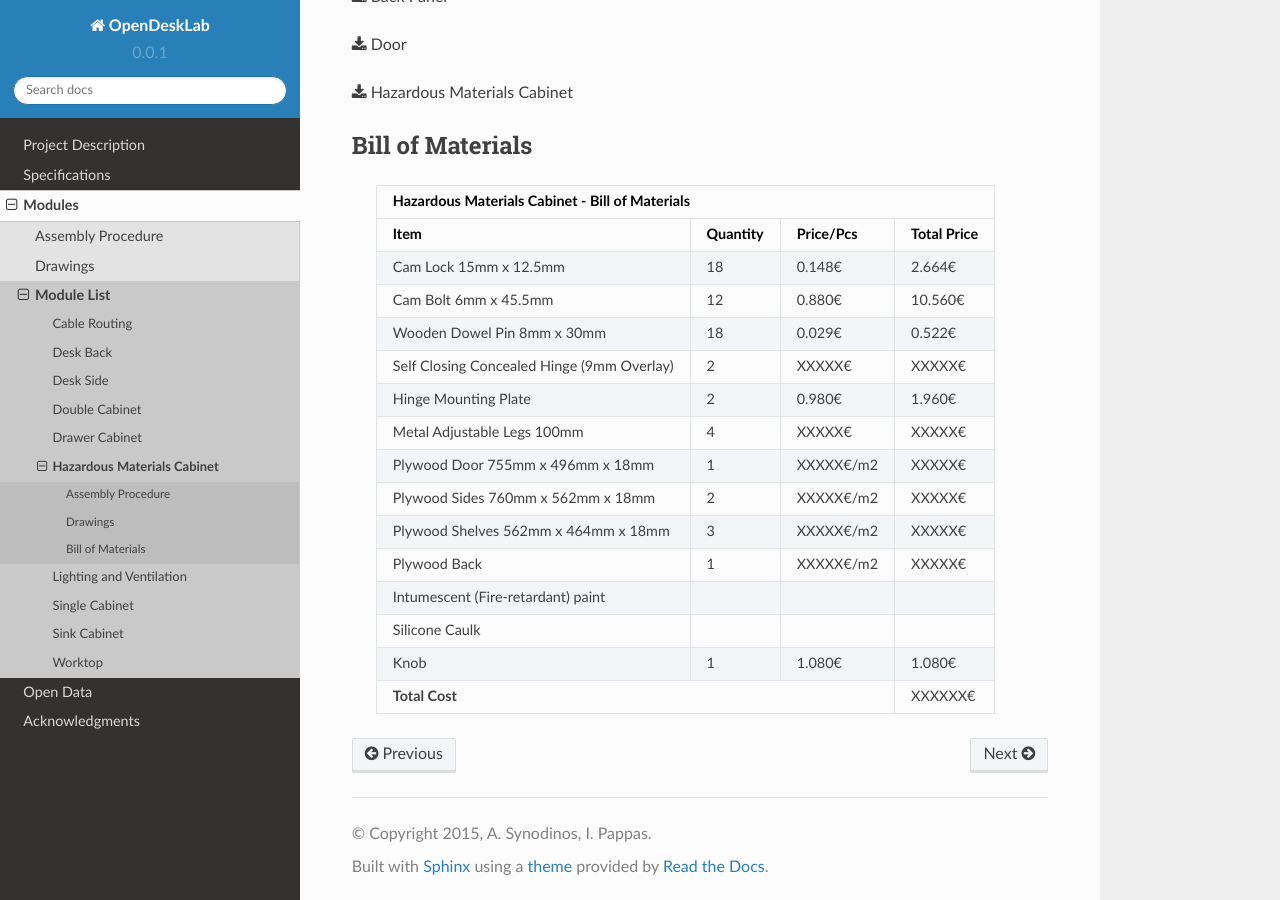
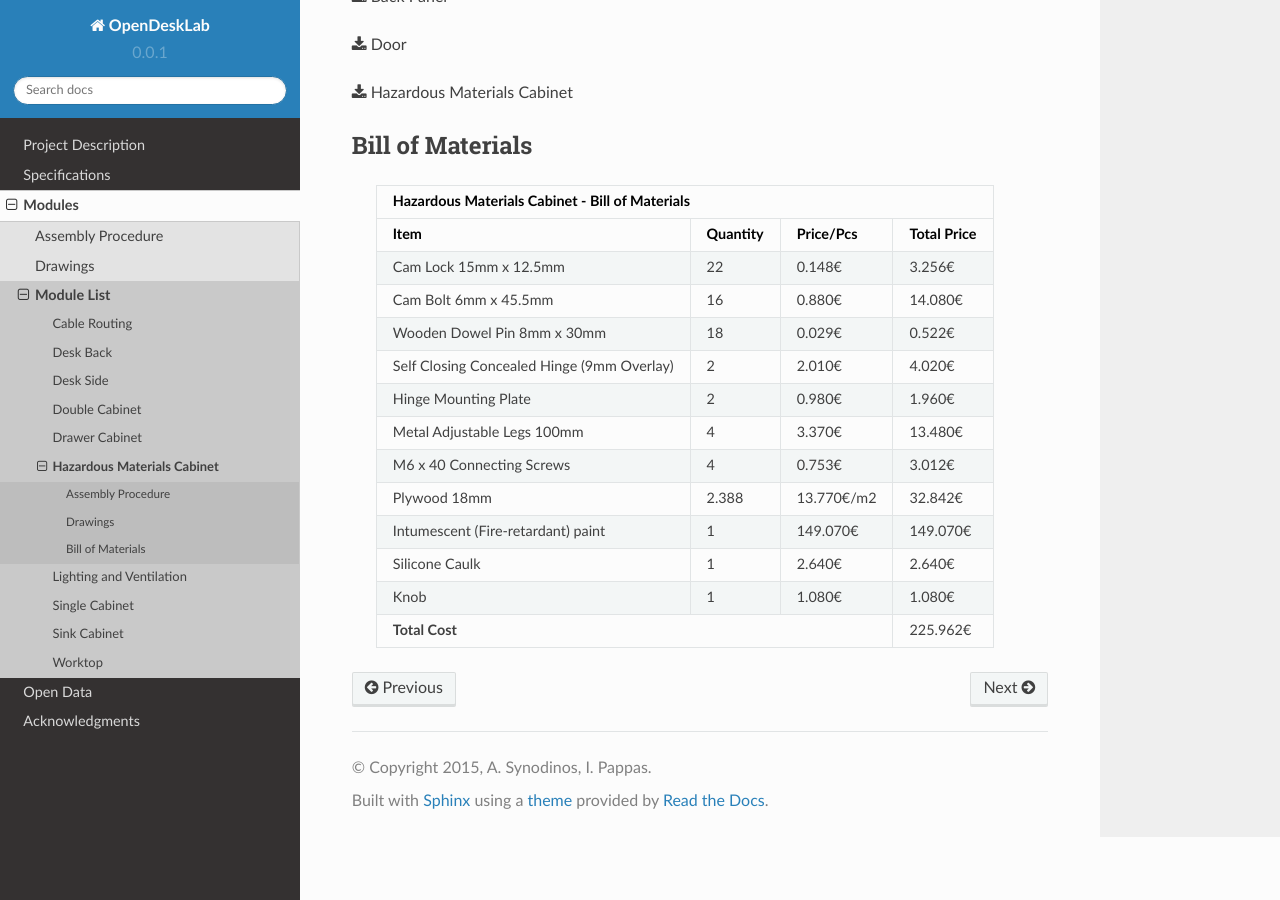
Before and after one commit to ellak-monades-aristeias/OpenDeskLab, a Sphinx documentation site: the page built from docs/include/parts/hazardous_materials_cabinet.rst, in a window 1280 px wide and 900 px high, scrolled down 3101 px. Built offline with Sphinx 7.4.7 and the Read the Docs theme 2.0.0, drawn with Linux system fonts in a browser that asks for light colours.

Commit message:
Finalized hazardous materials cabinet BOM

```diff
--- a/docs/include/parts/cable_routing.rst
+++ b/docs/include/parts/cable_routing.rst
@@ -86,7 +86,7 @@ Bill of Materials
       +------------------------------------+----------+-----------+-------------+
       | Wooden Dowel Pin 8mm x 30mm        |        9 |    0.029€ |      0.261€ |
       +------------------------------------+----------+-----------+-------------+
-      | Melamine 18mm                      |    0.333 | 8.211€/m2 |      2.237€ |
+      | Melamine 18mm                      |    0.333 | 6.718€/m2 |      2.237€ |
       +------------------------------------+----------+-----------+-------------+
       | Electric Plugs                     |        6 |    2.790€ |     16.740€ |
       +------------------------------------+----------+-----------+-------------+
@@ -117,7 +117,7 @@ Bill of Materials
       +------------------------------------+----------+-----------+-------------+
       | Wooden Dowel Pin 8mm x 30mm        |       12 |    0.029€ |      0.348€ |
       +------------------------------------+----------+-----------+-------------+
-      | Melamine 18mm                      |    0.444 | 8.211€/m2 |      2.983€ |
+      | Melamine 18mm                      |    0.444 | 6.718€/m2 |      2.983€ |
       +------------------------------------+----------+-----------+-------------+
       | Electric Plugs                     |        8 |    2.790€ |     22.320€ |
       +------------------------------------+----------+-----------+-------------+
@@ -148,7 +148,7 @@ Bill of Materials
       +------------------------------------+----------+-----------+-------------+
       | Wooden Dowel Pin 8mm x 30mm        |       15 |    0.029€ |      0.435€ |
       +------------------------------------+----------+-----------+-------------+
-      | Melamine 18mm                      |    0.555 | 8.211€/m2 |      3.728€ |
+      | Melamine 18mm                      |    0.555 | 6.718€/m2 |      3.728€ |
       +------------------------------------+----------+-----------+-------------+
       | Electric Plugs                     |       10 |    2.790€ |     27.900€ |
       +------------------------------------+----------+-----------+-------------+
--- a/docs/include/parts/double_cabinet.rst
+++ b/docs/include/parts/double_cabinet.rst
@@ -79,7 +79,7 @@ Bill of Materials
         +------------------------------------+----------+-----------+-------------+
         | M6 x 40 Connecting Screws          |     4    |    0.753€ |      3.012€ |
         +------------------------------------+----------+-----------+-------------+
-        | Melamine 18mm                      |  3.228   |    6.718€ |     21.691€ |
+        | Melamine 18mm                      |  3.228   | 6.718€/m2 |     21.691€ |
         +------------------------------------+----------+-----------+-------------+
         | Door Knob                          |     2    |    1.080€ |      2.160€ |
         +------------------------------------+----------+-----------+-------------+
--- a/docs/include/parts/drawer_cabinet.rst
+++ b/docs/include/parts/drawer_cabinet.rst
@@ -72,7 +72,7 @@ Bill of Materials
       +------------------------------------+----------+-----------+-------------+
       | M6 x 40 Connecting Screws          |     4    |    0.753€ |      3.012€ |
       +------------------------------------+----------+-----------+-------------+
-      | Melamine 18mm                      |  2.432   |    6.718€ |     16.341€ |
+      | Melamine 18mm                      |  2.432   | 6.718€/m2 |     16.341€ |
       +------------------------------------+----------+-----------+-------------+
       | Door Knob                          |     2    |    1.080€ |      2.160€ |
       +------------------------------------+----------+-----------+-------------+
--- a/docs/include/parts/hazardous_materials_cabinet.rst
+++ b/docs/include/parts/hazardous_materials_cabinet.rst
@@ -77,31 +77,27 @@ Bill of Materials
       +-----------------------------------------------+----------+-----------+-------------+
       | Item                                          | Quantity | Price/Pcs | Total Price |
       +===============================================+==========+===========+=============+
-      | Cam Lock 15mm x 12.5mm                        |    18    |    0.148€ |      2.664€ |
+      | Cam Lock 15mm x 12.5mm                        |    22    |    0.148€ |      3.256€ |
       +-----------------------------------------------+----------+-----------+-------------+
-      | Cam Bolt 6mm x 45.5mm                         |    12    |    0.880€ |     10.560€ |
+      | Cam Bolt 6mm x 45.5mm                         |    16    |    0.880€ |     14.080€ |
       +-----------------------------------------------+----------+-----------+-------------+
       | Wooden Dowel Pin 8mm x 30mm                   |    18    |    0.029€ |      0.522€ |
       +-----------------------------------------------+----------+-----------+-------------+
-      | Self Closing Concealed Hinge (9mm Overlay)    |     2    |    XXXXX€ |      XXXXX€ |
+      | Self Closing Concealed Hinge (9mm Overlay)    |     2    |    2.010€ |      4.020€ |
       +-----------------------------------------------+----------+-----------+-------------+
       | Hinge Mounting Plate                          |     2    |    0.980€ |      1.960€ |
       +-----------------------------------------------+----------+-----------+-------------+
-      | Metal Adjustable Legs 100mm                   |     4    |    XXXXX€ |      XXXXX€ |
+      | Metal Adjustable Legs 100mm                   |     4    |    3.370€ |     13.480€ |
       +-----------------------------------------------+----------+-----------+-------------+
-      | Plywood Door 755mm x 496mm x 18mm             |     1    | XXXXX€/m2 |      XXXXX€ |
+      | M6 x 40 Connecting Screws                     |     4    |    0.753€ |      3.012€ |
       +-----------------------------------------------+----------+-----------+-------------+
-      | Plywood Sides 760mm x 562mm x 18mm            |     2    | XXXXX€/m2 |      XXXXX€ |
+      | Plywood 18mm                                  |   2.388  | 13.770€/m2|     32.842€ |
       +-----------------------------------------------+----------+-----------+-------------+
-      | Plywood Shelves 562mm x 464mm x 18mm          |     3    | XXXXX€/m2 |      XXXXX€ |
+      | Intumescent (Fire-retardant) paint            |     1    |  149.070€ |    149.070€ |
       +-----------------------------------------------+----------+-----------+-------------+
-      | Plywood Back                                  |     1    | XXXXX€/m2 |      XXXXX€ |
-      +-----------------------------------------------+----------+-----------+-------------+
-      | Intumescent (Fire-retardant) paint            |          |           |             |
-      +-----------------------------------------------+----------+-----------+-------------+
-      | Silicone Caulk                                |          |           |             |
+      | Silicone Caulk                                |     1    |    2.640€ |      2.640€ |
       +-----------------------------------------------+----------+-----------+-------------+
       | Knob                                          |     1    |    1.080€ |      1.080€ |
       +-----------------------------------------------+----------+-----------+-------------+
-      | **Total Cost**                                                       |     XXXXXX€ |
+      | **Total Cost**                                                       |    225.962€ |
       +-----------------------------------------------+----------+-----------+-------------+
```
